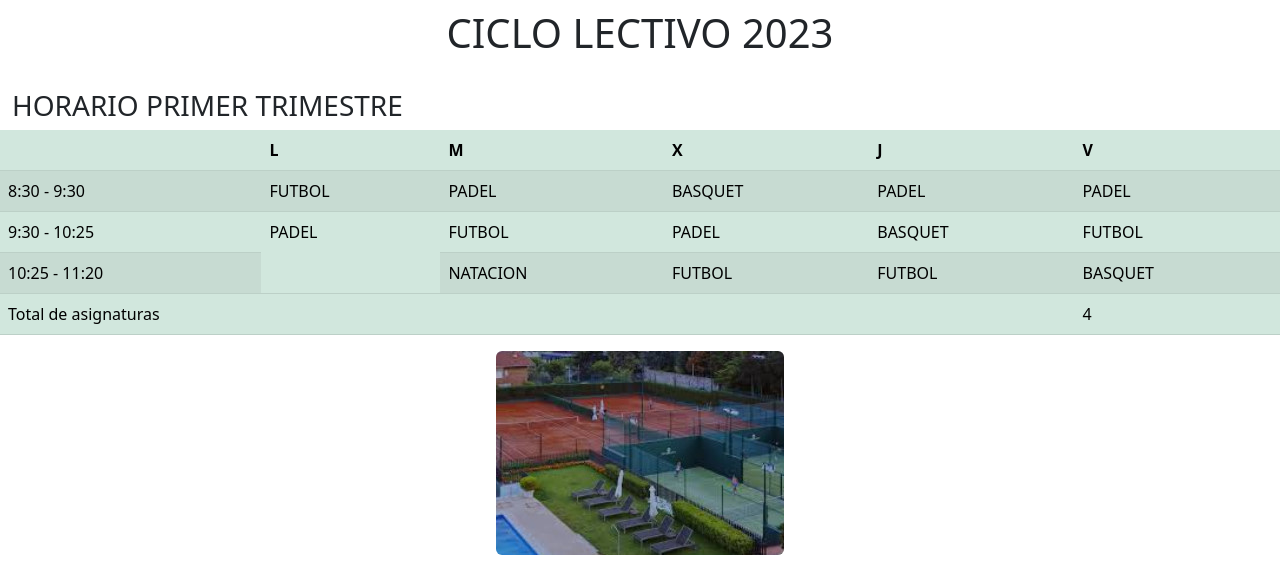
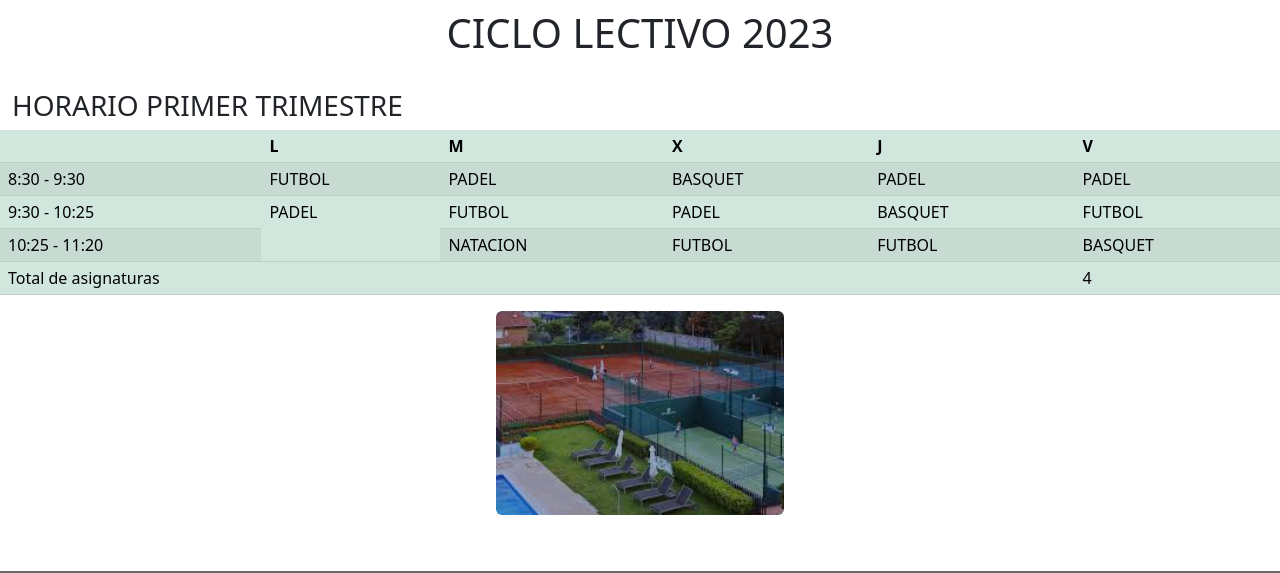
Before and after one commit to josecham/pagina_3, a plain HTML site: page index.html in a window 1280 px wide. Shown: the part 1400-1973 px from the top of the page. Drawn offline with nearby package versions, Linux system fonts and the light colour scheme.

Commit message:
la etiqueta de lo que guardo

```diff
--- a/index.html
+++ b/index.html
@@ -84,7 +84,7 @@
    <h1 class="text-center p-4">CICLO LECTIVO 2023</h1>
 
     <h3>HORARIO PRIMER TRIMESTRE</h3>
-    <table class="table table-success table-striped p-4">
+    <table class="table table-success table-striped figure-img">
         <colgroup>
              <col>
              <col>
```
Also changed, not shown: pages/contacto.html (+1 -1 lines).
